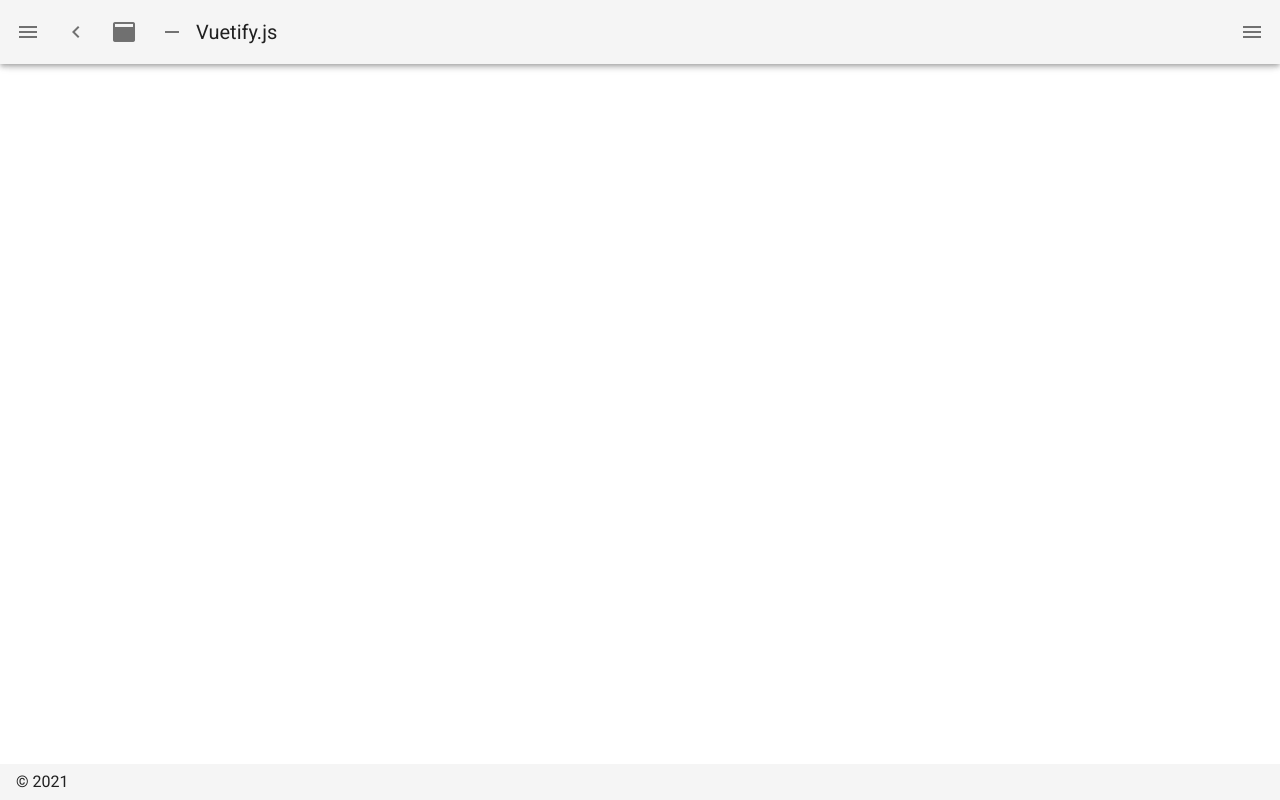
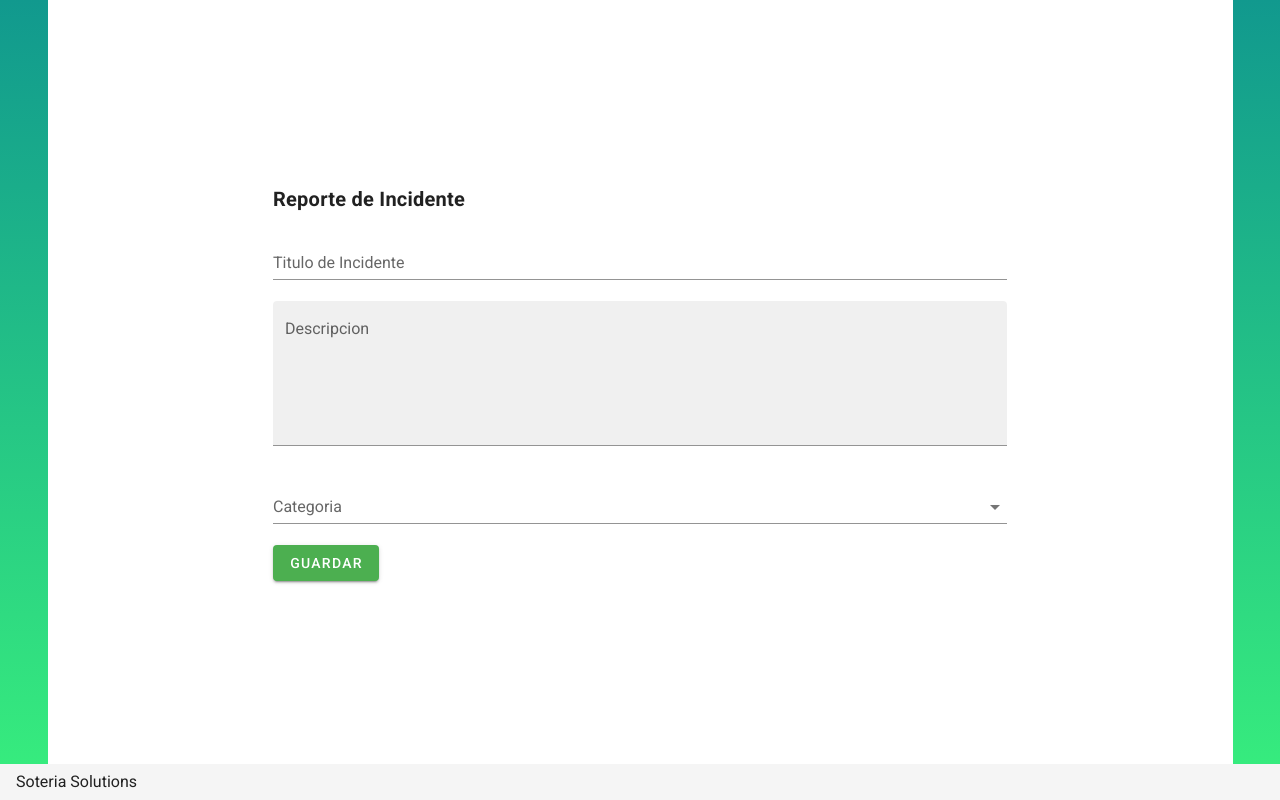
Before and after one commit to federico29mg/Smart-Solutions, a Nuxt app: page /incident in a window 1280 px wide. Before the commit this address had no page. Built offline with nearby package versions, Linux system fonts and the light colour scheme.

Commit message:
Formulario Registro Incidentes

```diff
--- a/db.json
+++ b/db.json
@@ -39,5 +39,18 @@
             "active": true,
             "id": 4
         }
+    ],
+    "incidents": [{
+            "title": "Prueba",
+            "description": "",
+            "category": "Riesgo Alto",
+            "id": 1
+        },
+        {
+            "title": "Test",
+            "description": "Test",
+            "category": "Riesgo Medio",
+            "id": 2
+        }
     ]
 }
--- /dev/null
+++ b/pages/incident.vue
@@ -0,0 +1,89 @@
+<template>
+  <v-main>
+    <v-container class="fill-height" style="background: #ffffff">
+      <v-row justify="center" align="center">
+        <v-col cols="8">
+          <v-card-title style="font-weight: bold"
+            >Reporte de Incidente</v-card-title
+          >
+          <v-card-text>
+            <v-form ref="formIncident" v-model="valid" lazy-validation>
+              <v-text-field
+                v-model="incident.title"
+                label="Titulo de Incidente"
+                :rules="[rules.titleRequired]"
+                required
+              ></v-text-field>
+
+              <v-textarea
+                v-model="incident.description"
+                name="Descripcion"
+                filled
+                clearable
+                clear-icon="mdi-close-circle"
+                label="Descripcion"
+                :rules="[rules.descriptionRequired]"
+                auto-grow
+              ></v-textarea>
+
+              <v-select
+                v-model="incident.category"
+                :items="categories"
+                :rules="[rules.categoryRequired]"
+                label="Categoria"
+                required
+              ></v-select>
+
+              <v-btn
+                :disabled="!valid"
+                color="success"
+                class="mr-4"
+                @click="saveIncident()"
+              >
+                Guardar
+              </v-btn>
+            </v-form>
+          </v-card-text>
+        </v-col>
+      </v-row>
+    </v-container>
+  </v-main>
+</template>
+
+<script>
+export default {
+    layout: "blank-layout",
+
+  data: () => ({
+    valid: true,
+
+    incident: {
+      title: "",
+      description: "",
+      category: "",
+    },
+    rules: {
+      titleRequired: (v) => !!v || "El titulo debe ser ingresado",
+      descriptionRequired: (v) => !!v || "La descripcion debe ser ingresada",
+      categoryRequired: (v) => !!v || "La categoria debe ser seleccionada",
+    },
+    categories: ["Riesgo Alto", "Riesgo Medio", "Riesgo Bajo"],
+  }),
+
+  methods: {
+    async saveIncident() {
+      if (this.$refs.formIncident.validate()) {
+        let incident = Object.assign({}, this.incident);
+
+        let response = await this.$axios.post(
+            "http://localhost:3001/incidents",
+            incident
+          );
+          location.href = "http://localhost:3000/success";
+      } else {
+        console.log("not ok");
+      }
+    },
+  },
+};
+</script>
--- a/pages/login.vue
+++ b/pages/login.vue
@@ -99,7 +99,7 @@ export default {
       }
 
       if (found) {
-        location.href = "http://localhost:3000";
+        location.href = "http://localhost:3000/incident";
       } else {
         console.log("Pailas");
       }
```
